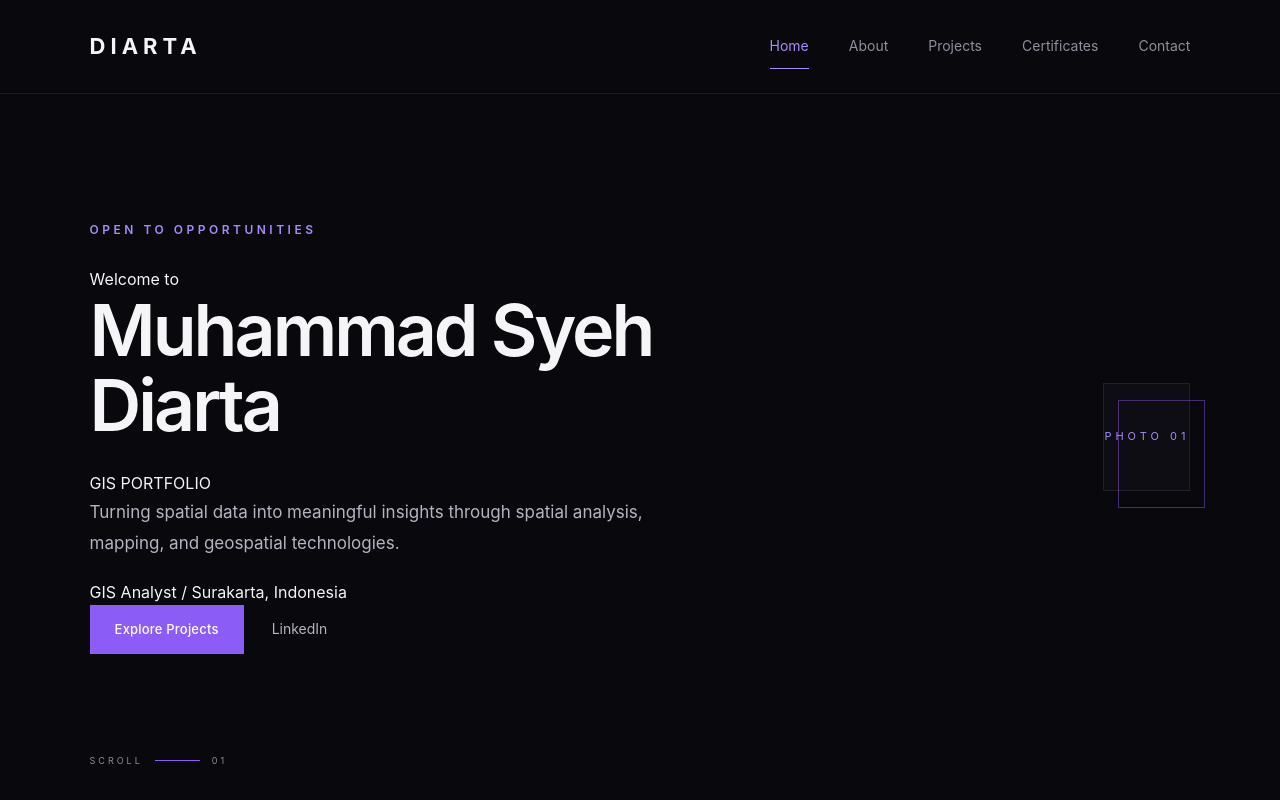
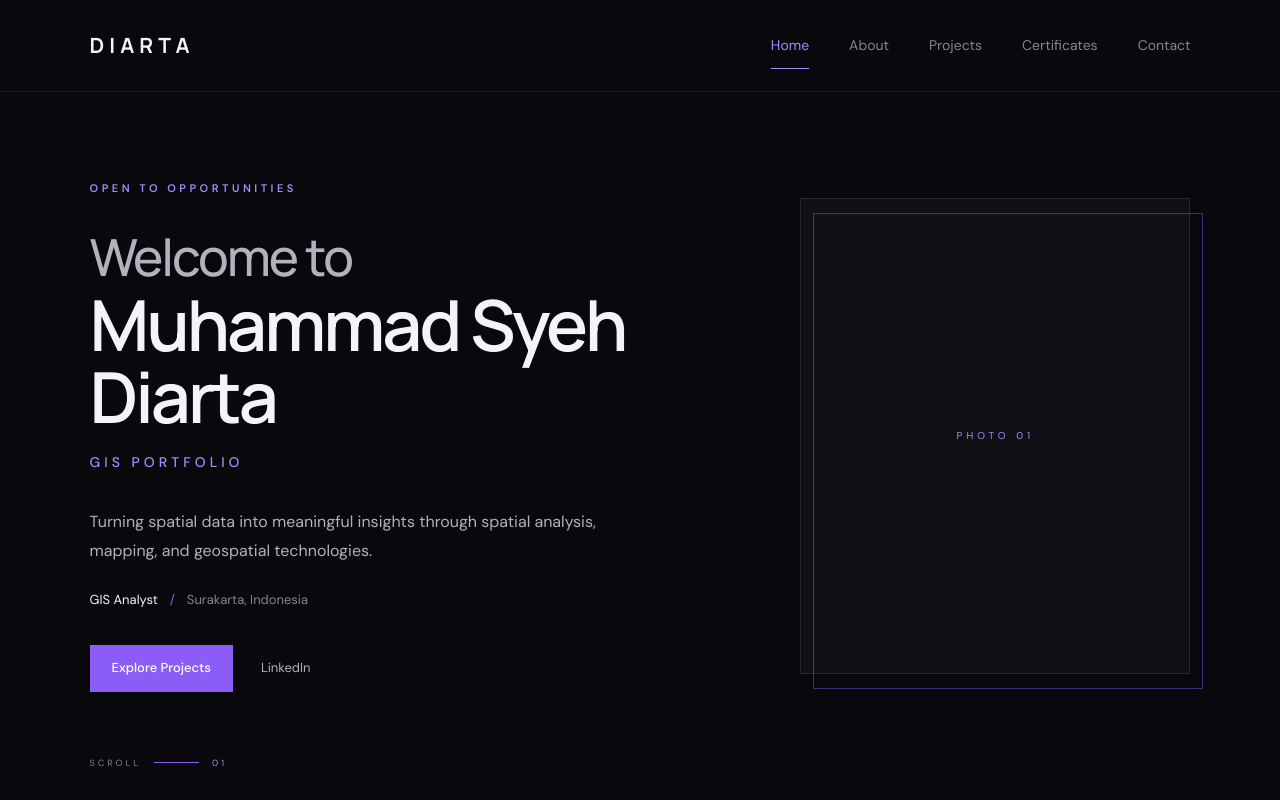
Before and after one commit to diartapan/gis-portfolio, a plain HTML site: page index.html in a window 1280 px wide. Drawn offline with Linux system fonts and the light colour scheme.

Commit message:
Update style.css

```diff
--- a/css/style.css
+++ b/css/style.css
@@ -5,26 +5,34 @@
 
 
 /* ==================================================
-   ROOT
+   VARIABLES
    ================================================== */
 
 :root {
 
-    --black: #08080d;
+    --black:
+        #08080d;
 
-    --black-soft: #0d0d13;
+    --black-soft:
+        #101016;
 
-    --white: #f5f5f7;
+    --white:
+        #f4f3f7;
 
-    --gray: #8f8f9c;
+    --gray:
+        #858592;
 
-    --gray-light: #b4b4c0;
+    --gray-light:
+        #b2b1bc;
 
-    --purple: #8b5cf6;
+    --purple:
+        #8b5cf6;
 
-    --purple-light: #a78bfa;
+    --purple-light:
+        #a78bfa;
 
-    --border: rgba(255, 255, 255, 0.08);
+    --border:
+        rgba(255, 255, 255, 0.08);
 
 }
 
@@ -46,35 +54,41 @@
 
 html {
 
-    scroll-behavior: smooth;
+    scroll-behavior:
+        smooth;
 
 }
 
 
 body {
 
-    background: var(--black);
+    background:
+        var(--black);
 
-    color: var(--white);
+    color:
+        var(--white);
 
     font-family:
-        Inter,
-        Helvetica,
+        "DM Sans",
         Arial,
         sans-serif;
 
-    line-height: 1.6;
+    line-height:
+        1.6;
 
-    -webkit-font-smoothing: antialiased;
+    -webkit-font-smoothing:
+        antialiased;
 
 }
 
 
 a {
 
-    color: inherit;
+    color:
+        inherit;
 
-    text-decoration: none;
+    text-decoration:
+        none;
 
 }
 
@@ -85,56 +99,70 @@ a {
 
 .navbar {
 
-    height: 94px;
+    height:
+        92px;
 
     padding:
         0 7%;
 
-    display: flex;
+    display:
+        flex;
 
-    align-items: center;
+    align-items:
+        center;
 
-    justify-content: space-between;
+    justify-content:
+        space-between;
 
     border-bottom:
-        1px solid var(--border);
+        1px solid
+        var(--border);
 
 }
 
 
 .logo {
 
-    color: var(--white);
+    font-family:
+        "Manrope",
+        sans-serif;
 
-    font-size: 22px;
+    font-size:
+        21px;
 
-    font-weight: 700;
+    font-weight:
+        700;
 
-    letter-spacing: 5px;
+    letter-spacing:
+        5px;
 
 }
 
 
 .nav-links {
 
-    display: flex;
+    display:
+        flex;
 
-    align-items: center;
+    align-items:
+        center;
 
-    gap: 40px;
+    gap:
+        40px;
 
 }
 
 
 .nav-links a {
 
-    position: relative;
+    position:
+        relative;
 
-    color: var(--gray);
+    color:
+        var(--gray);
 
-    font-size: 14px;
-
-    font-weight: 400;
+    font-size:
+        14px;
 
     transition:
         color 0.3s ease;
@@ -144,7 +172,8 @@ a {
 
 .nav-links a:hover {
 
-    color: var(--white);
+    color:
+        var(--white);
 
 }
 
@@ -159,17 +188,23 @@ a {
 
 .nav-links a.active::after {
 
-    content: "";
+    content:
+        "";
 
-    position: absolute;
+    position:
+        absolute;
 
-    left: 0;
+    left:
+        0;
 
-    right: 0;
+    bottom:
+        -12px;
 
-    bottom: -11px;
+    width:
+        100%;
 
-    height: 1px;
+    height:
+        1px;
 
     background:
         var(--purple-light);
@@ -184,19 +219,22 @@ a {
 .hero {
 
     min-height:
-        calc(100vh - 94px);
+        calc(100vh - 92px);
 
     padding:
-        80px 7% 100px;
+        75px 7% 95px;
 
-    display: grid;
+    display:
+        grid;
 
     grid-template-columns:
-        1.15fr 0.85fr;
+        1fr 0.82fr;
 
-    align-items: center;
+    align-items:
+        center;
 
-    column-gap: 90px;
+    column-gap:
+        100px;
 
 }
 
@@ -208,7 +246,7 @@ a {
 .hero-content {
 
     max-width:
-        760px;
+        700px;
 
 }
 
@@ -216,13 +254,13 @@ a {
 .eyebrow {
 
     margin-bottom:
-        28px;
+        30px;
 
     color:
         var(--purple-light);
 
     font-size:
-        12px;
+        11px;
 
     font-weight:
         600;
@@ -233,22 +271,65 @@ a {
 }
 
 
+/* ==================================================
+   HERO HEADING
+   ================================================== */
+
+.hero-heading {
+
+    margin-bottom:
+        35px;
+
+}
+
+
+.welcome {
+
+    margin-bottom:
+        5px;
+
+    color:
+        var(--gray-light);
+
+    font-family:
+        "Manrope",
+        sans-serif;
+
+    font-size:
+        clamp(34px, 4vw, 58px);
+
+    font-weight:
+        500;
+
+    line-height:
+        1.1;
+
+    letter-spacing:
+        -2px;
+
+}
+
+
 .hero h1 {
 
-    margin-bottom:
-        28px;
+    max-width:
+        720px;
 
     color:
         var(--white);
 
+    font-family:
+        "Manrope",
+        sans-serif;
+
     font-size:
-        clamp(48px, 5.6vw, 82px);
+        clamp(45px, 5.5vw, 76px);
 
     font-weight:
         600;
 
     line-height:
-        1.05;
+        1.02;
 
     letter-spacing:
         -3px;
@@ -256,16 +337,16 @@ a {
 }
 
 
-.hero-role {
+.portfolio-label {
 
-    margin-bottom:
-        24px;
+    margin-top:
+        18px;
 
     color:
         var(--purple-light);
 
     font-size:
-        22px;
+        14px;
 
     font-weight:
         500;
@@ -276,42 +357,76 @@ a {
 }
 
 
+/* ==================================================
+   HERO INFORMATION
+   ================================================== */
+
+.hero-info {
+
+    max-width:
+        600px;
+
+}
+
+
 .hero-description {
 
-    max-width:
-        610px;
-
     margin-bottom:
-        20px;
+        24px;
 
     color:
         var(--gray-light);
 
     font-size:
-        17px;
+        16px;
 
     line-height:
-        1.85;
+        1.8;
 
 }
 
 
-.location {
+.professional-info {
+
+    display:
+        flex;
+
+    align-items:
+        center;
+
+    gap:
+        12px;
 
     margin-bottom:
-        38px;
+        34px;
 
     color:
         var(--gray);
 
     font-size:
-        14px;
+        13px;
+
+}
+
+
+.professional-info span:first-child {
+
+    color:
+        var(--white);
+
+}
+
+
+.separator {
+
+    color:
+        var(--purple);
 
 }
 
 
 /* ==================================================
-   HERO LINKS
+   LINKS
    ================================================== */
 
 .hero-links {
@@ -325,34 +440,29 @@ a {
     gap:
         28px;
 
-    flex-wrap:
-        wrap;
-
 }
 
 
 .hero-button {
 
     padding:
-        13px 24px;
-
-    border:
-        1px solid var(--purple);
+        12px 21px;
 
     background:
         var(--purple);
 
+    border:
+        1px solid
+        var(--purple);
+
     color:
-        #ffffff;
+        white;
 
     font-size:
         13px;
 
     font-weight:
         500;
-
-    letter-spacing:
-        0.2px;
 
     transition:
         all 0.3s ease;
@@ -380,10 +490,7 @@ a {
         var(--gray-light);
 
     font-size:
-        14px;
-
-    transition:
-        color 0.3s ease;
+        13px;
 
 }
 
@@ -434,7 +541,7 @@ a {
 
 
 /* ==================================================
-   HERO VISUAL
+   IMAGE
    ================================================== */
 
 .hero-visual {
@@ -448,16 +555,27 @@ a {
 }
 
 
+.image-frame {
+
+    position:
+        relative;
+
+    width:
+        min(390px, 100%);
+
+}
+
+
 .photo-placeholder {
 
     position:
         relative;
 
     width:
-        min(430px, 100%);
+        100%;
 
     aspect-ratio:
-        4 / 5;
+        0.82;
 
     display:
         flex;
@@ -472,12 +590,11 @@ a {
         var(--black-soft);
 
     border:
-        1px solid var(--border);
+        1px solid
+        rgba(255, 255, 255, 0.09);
 
 }
 
-
-/* Purple offset frame */
 
 .photo-placeholder::after {
 
@@ -488,10 +605,10 @@ a {
         absolute;
 
     top:
-        16px;
+        14px;
 
     right:
-        -16px;
+        -14px;
 
     width:
         100%;
@@ -515,7 +632,7 @@ a {
         var(--purple-light);
 
     font-size:
-        11px;
+        10px;
 
     letter-spacing:
         4px;
@@ -524,7 +641,7 @@ a {
 
 
 /* ==================================================
-   SCROLL INDICATOR
+   SCROLL
    ================================================== */
 
 .scroll-indicator {
@@ -536,7 +653,7 @@ a {
         7%;
 
     bottom:
-        32px;
+        30px;
 
     display:
         flex;
@@ -545,7 +662,7 @@ a {
         center;
 
     gap:
-        12px;
+        13px;
 
 }
 
@@ -560,6 +677,14 @@ a {
 
     letter-spacing:
         3px;
+
+}
+
+
+.scroll-number {
+
+    color:
+        var(--purple-light) !important;
 
 }
 
@@ -582,34 +707,15 @@ a {
    RESPONSIVE
    ================================================== */
 
-@media (max-width: 950px) {
-
-    .navbar {
-
-        padding:
-            0 5%;
-
-    }
-
-
-    .nav-links {
-
-        gap:
-            25px;
-
-    }
-
+@media (max-width: 1000px) {
 
     .hero {
-
-        padding:
-            70px 5% 100px;
 
         grid-template-columns:
             1fr;
 
         row-gap:
-            70px;
+            65px;
 
     }
 
@@ -622,18 +728,10 @@ a {
     }
 
 
-    .photo-placeholder {
+    .image-frame {
 
         width:
-            min(400px, 100%);
-
-    }
-
-
-    .scroll-indicator {
-
-        left:
-            5%;
+            min(380px, 100%);
 
     }
 
@@ -656,9 +754,6 @@ a {
         align-items:
             flex-start;
 
-        gap:
-            20px;
-
     }
 
 
@@ -666,9 +761,6 @@ a {
 
         font-size:
             18px;
-
-        letter-spacing:
-            4px;
 
     }
 
@@ -690,7 +782,7 @@ a {
     .nav-links a {
 
         font-size:
-            11px;
+            10px;
 
     }
 
@@ -698,7 +790,15 @@ a {
     .hero {
 
         padding:
-            65px 20px 100px;
+            60px 20px 100px;
+
+    }
+
+
+    .welcome {
+
+        font-size:
+            34px;
 
     }
 
@@ -706,7 +806,7 @@ a {
     .hero h1 {
 
         font-size:
-            48px;
+            44px;
 
         letter-spacing:
             -2px;
@@ -714,13 +814,10 @@ a {
     }
 
 
-    .hero-role {
+    .portfolio-label {
 
         font-size:
-            18px;
-
-        letter-spacing:
-            3px;
+            12px;
 
     }
 
@@ -733,6 +830,14 @@ a {
     }
 
 
+    .professional-info {
+
+        flex-wrap:
+            wrap;
+
+    }
+
+
     .scroll-indicator {
 
         display:
```
